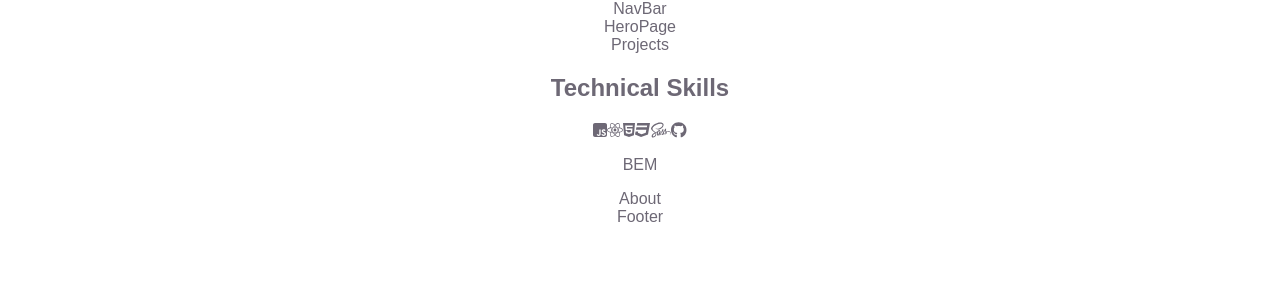
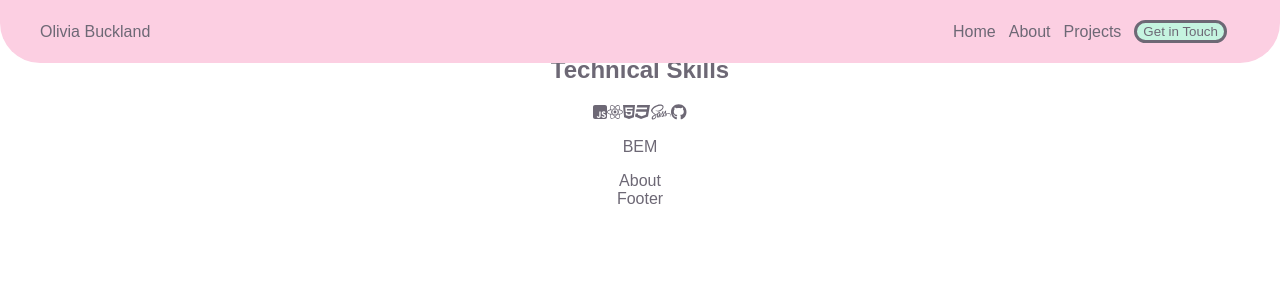
Before and after one commit to OBuckland/portfolio-v2, a React (Create React App) app: page / in a window 1280 px wide. Shown: the top 300 px of the page. Built offline with nearby package versions, Linux system fonts and the light colour scheme; a web font is replaced by a local one.

Commit message:
add html to NavBar

```diff
--- a/src/components/NavBar/NavBar.jsx
+++ b/src/components/NavBar/NavBar.jsx
@@ -3,7 +3,15 @@ import styles from './NavBar.module.scss';
 
 const NavBar = () => {
   return (
-    <div>NavBar</div>
+    <nav className={styles.navContainer}>
+    <div className={styles.nameTitle}>Olivia Buckland</div>
+    <div className={styles.navLinksContainer}>
+      <a href="">Home</a>
+      <a href="">About</a>
+      <a href="">Projects</a>
+      <button className={styles.contactBtn}>Get in Touch</button>
+    </div>
+    </nav>
   )
 }
 
```
